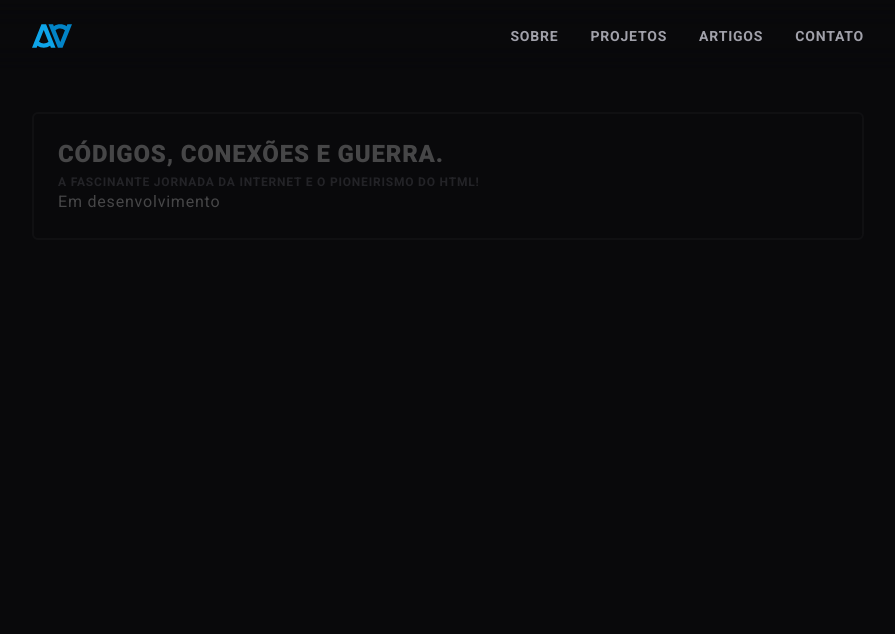
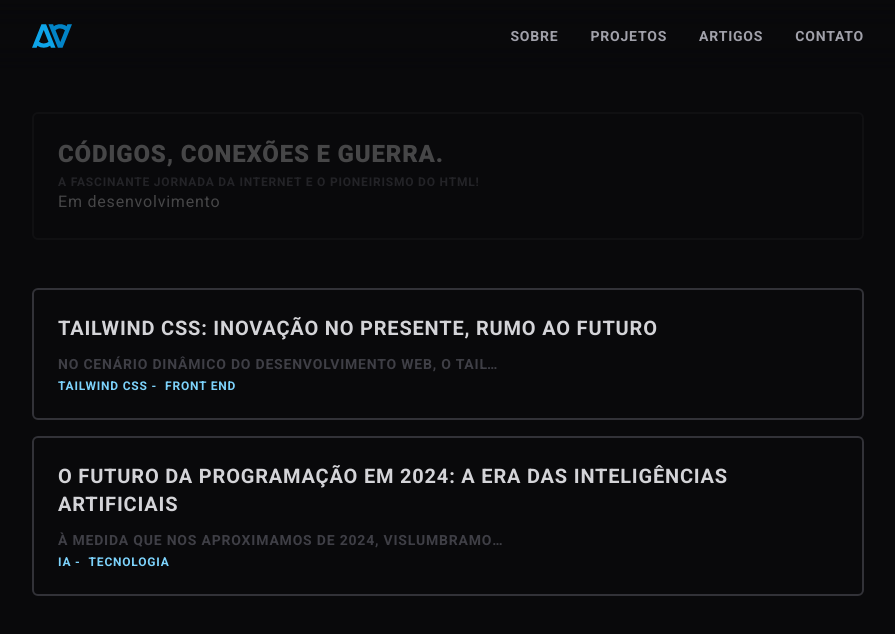
Before and after one commit to donattodev/donatto-app, a Next.js app: page /list-artigos in a window 1280 px wide. Shown: the top 634 px of the page, without its empty margins (192-1087 px from the left). Built offline with nearby package versions, Linux system fonts and the light colour scheme; a web font is replaced by a local one.

Commit message:
Update 01

```diff
--- a/src/app/(artigos)/list-artigos/page.tsx
+++ b/src/app/(artigos)/list-artigos/page.tsx
@@ -1,6 +1,8 @@
+import Link from 'next/link'
+
 export default function Artigos() {
   return (
-    <div className="px-56 py-28  max-lg:px-16 max-sm:px-6">
+    <div className="px-56 py-28 max-lg:px-16 max-sm:px-6">
       <div className="flex flex-col items-start justify-center rounded-md border-2 p-6 opacity-25">
         <h2 className="text-2xl font-black uppercase">
           Códigos, conexões e guerra.
@@ -11,6 +13,62 @@ export default function Artigos() {
 
         <span>Em desenvolvimento</span>
       </div>
+
+      <ul className="mt-12 flex flex-col gap-4">
+        <Link
+          href="/"
+          className="text-xs font-bold uppercase text-zinc-300 transition-all hover:bg-zinc-900"
+        >
+          <li className="flex flex-col items-start rounded-md border-2 border-zinc-500/40 p-6">
+            <span className="text-xl font-bold uppercase">
+              <Link href="/" target="_blank">
+                Tailwind CSS: Inovação no Presente, Rumo ao Futuro
+              </Link>
+            </span>
+            <span className="mb-1 mt-3 w-full max-w-md truncate text-sm text-zinc-700">
+              No cenário dinâmico do desenvolvimento web, o Tailwind CSS
+              surge...
+            </span>
+
+            <ul className="flex items-center gap-2 ">
+              <li className="text-xs font-bold uppercase text-sky-300 ">
+                Tailwind CSS -{' '}
+              </li>
+              <li className="text-xs font-bold uppercase text-sky-300 ">
+                Front end
+              </li>
+            </ul>
+          </li>
+        </Link>
+
+        <Link
+          href="/"
+          className="text-xs font-bold uppercase text-zinc-300 transition-all hover:bg-zinc-900"
+        >
+          <li className="flex flex-col items-start rounded-md border-2 border-zinc-500/40 p-6">
+            <span className="text-xl font-bold uppercase">
+              <Link href="/" target="_blank">
+                O Futuro da Programação em 2024: A Era das Inteligências
+                Artificiais
+              </Link>
+            </span>
+            <span className="mb-1 mt-3 w-full max-w-md truncate text-sm text-zinc-700">
+              À medida que nos aproximamos de 2024, vislumbramos uma revolução
+              empolgante no campo da programação impulsionada pelos avanços das
+              Inteligências Artificiais (IAs).
+            </span>
+
+            <ul className="flex items-center gap-2 ">
+              <li className="text-xs font-bold uppercase text-sky-300 ">
+                IA -{' '}
+              </li>
+              <li className="text-xs font-bold uppercase text-sky-300 ">
+                Tecnologia
+              </li>
+            </ul>
+          </li>
+        </Link>
+      </ul>
     </div>
   )
 }
--- a/src/app/(projetos)/list-projetos/page.tsx
+++ b/src/app/(projetos)/list-projetos/page.tsx
@@ -32,7 +32,7 @@ export default function ListaDeProjetos() {
           <span className="font-title font-black">Open Source</span>
 
           <li className="pl-2 text-zinc-400 ">
-            <span className="transition-all hover:text-primary50">
+            <span className="hover:text-primary50 transition-all">
               <Link href="/" target="_blank">
                 Music Relax
               </Link>
@@ -43,7 +43,7 @@ export default function ListaDeProjetos() {
                 <Link
                   href="https://docs.donattodev.com.br/docs/music-relax-docs"
                   target="_blank"
-                  className="text-[10px] uppercase text-emerald-100 transition-all  hover:text-primary50"
+                  className="hover:text-primary50 text-[10px] uppercase text-emerald-100  transition-all"
                 >
                   Docs
                 </Link>
@@ -54,7 +54,7 @@ export default function ListaDeProjetos() {
           <span className="font-title font-black">Private</span>
 
           <li className="pl-2 text-zinc-400 ">
-            <span className="transition-all hover:text-primary50">
+            <span className="hover:text-primary50 transition-all">
               <Link
                 href="https://perolas-de-cristo.vercel.app/"
                 target="_blank"
@@ -65,7 +65,7 @@ export default function ListaDeProjetos() {
           </li>
 
           <li className="pl-2 text-zinc-400 ">
-            <span className="transition-all hover:text-primary50">
+            <span className="hover:text-primary50 transition-all">
               <Link href="https://trancaderaiz.com.br/" target="_blank">
                 Trança de Raiz
               </Link>
@@ -73,7 +73,7 @@ export default function ListaDeProjetos() {
           </li>
 
           <li className="pl-2 text-zinc-400 ">
-            <span className="transition-all hover:text-primary50">
+            <span className="hover:text-primary50 transition-all">
               <Link href="https://www.auroravca.com.br/" target="_blank">
                 Aurora VCA
               </Link>
```
